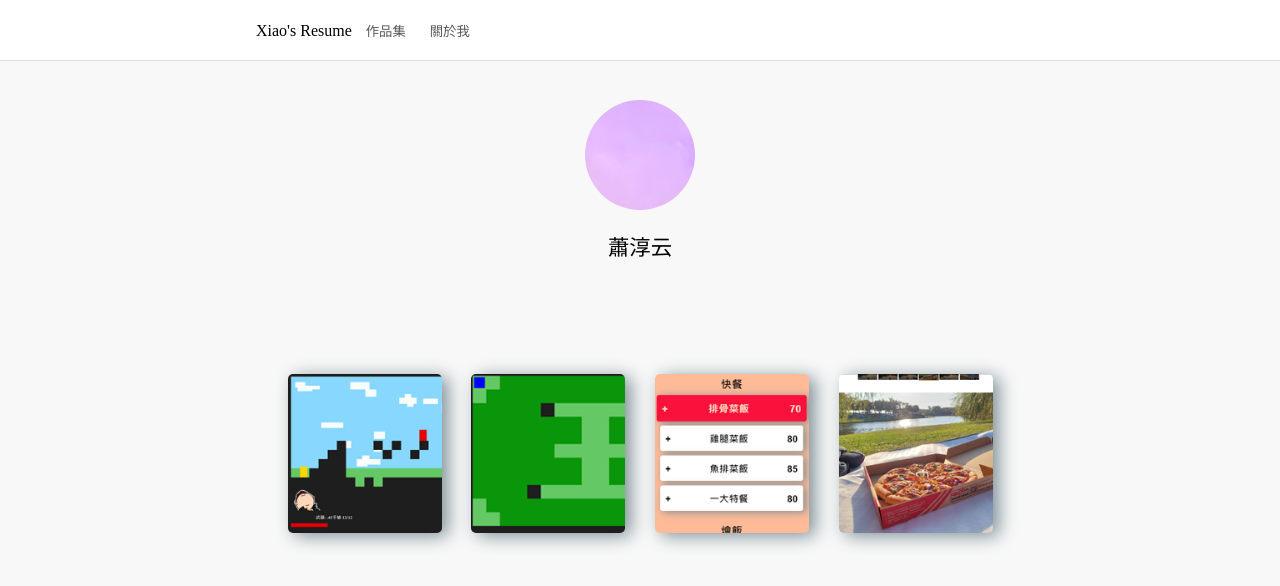
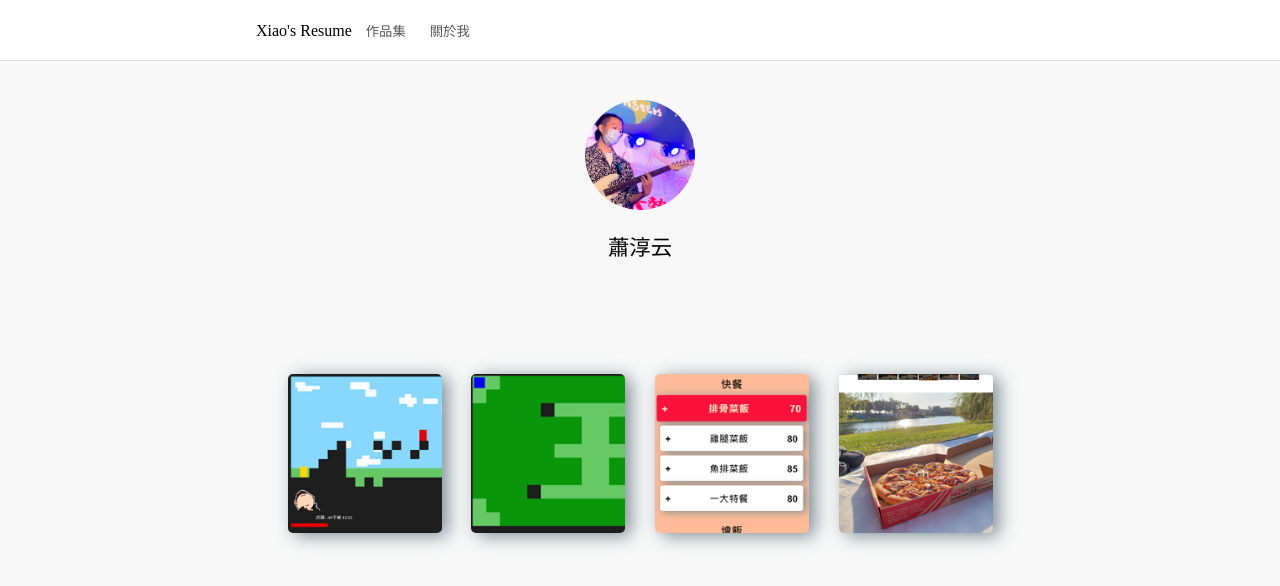
Before and after one commit to Xiao753463/Xiao753463.github.io, a plain HTML site: page index.html in a window 1280 px wide. Shown: the top 586 px of the page. Drawn offline with Linux system fonts and the light colour scheme.

Commit message:
Update style.css

```diff
--- a/style.css
+++ b/style.css
@@ -195,6 +195,8 @@ footer {
     border-radius: 50%;
     background-color: aqua;
     background: linear-gradient(rgba(0,0,0,0), rgba(0,0,0,0)),url("picture.jpg");
+	background-size: 250px;
+	background-repeat:no-repeat;
     background-position: center;
     transition-duration: 0.3s;
     transition-property: background transform;
```
